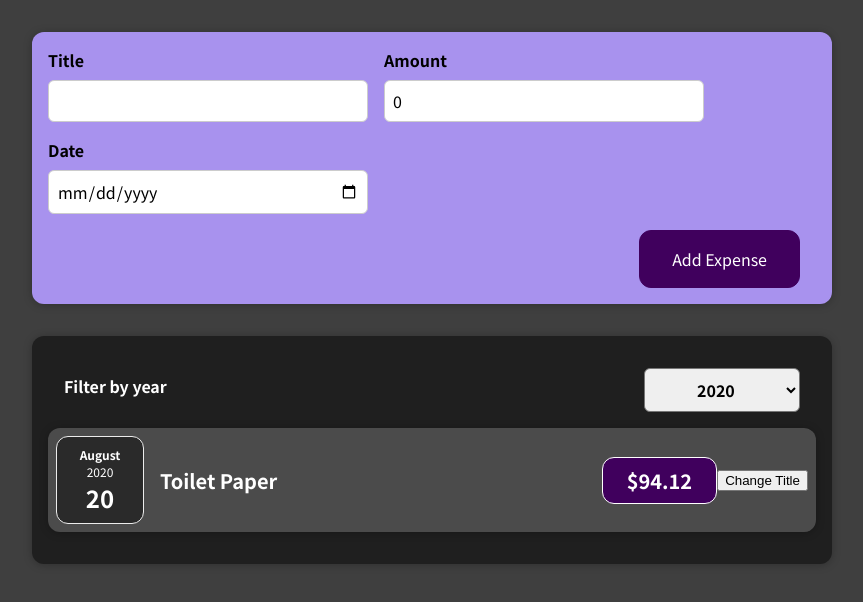
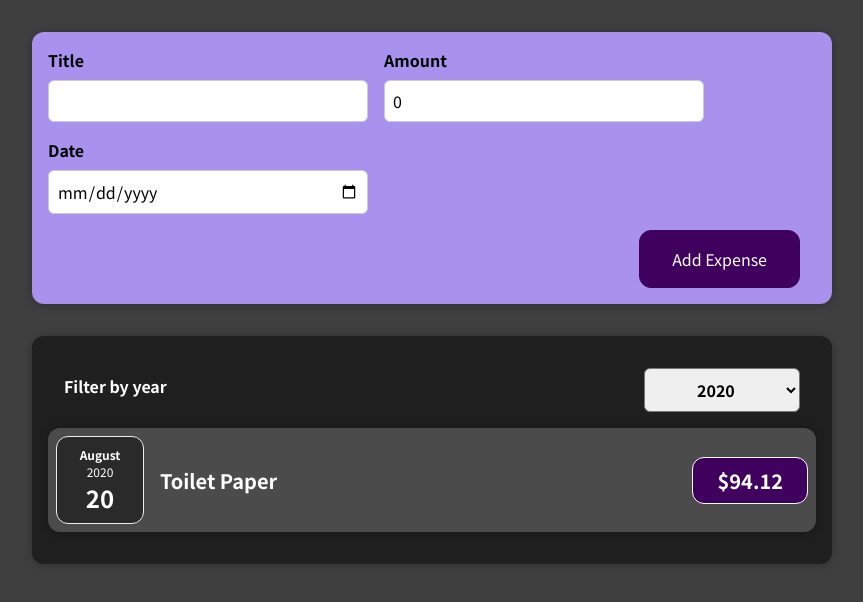
Before and after one commit to Dgvalerio/react-complete-guide, a React (Create React App) app: page / in a window 1280 px wide. Shown: the top 602 px of the page, without its empty margins (208-1071 px from the left). Built offline with nearby package versions, Linux system fonts and the light colour scheme.

Commit message:
Class 60

```diff
--- a/src/components/Expenses/ExpenseItem.tsx
+++ b/src/components/Expenses/ExpenseItem.tsx
@@ -1,23 +1,16 @@
-import React, { useState } from 'react';
+import React from 'react';
 import ExpenseDate from './ExpenseDate';
 import Card from '../UI/Card';
 import './ExpenseItem.css';
 
-const ExpenseItem = ({ title, amount, date }: { title: string; amount: number; date: Date; }) => {
-  const [currentTitle, setCurrentTitle] = useState(title);
-
-  const clickHandler = () => setCurrentTitle('Updated');
-
-  return (
+const ExpenseItem = ({ title, amount, date }: { title: string; amount: number; date: Date; }) => (
   <Card className="expense-item">
     <ExpenseDate date={date} />
     <div className="expense-item__description">
-        <h2>{currentTitle}</h2>
+      <h2>{title}</h2>
       <div className="expense-item__price">${amount}</div>
     </div>
-      <button type="button" onClick={clickHandler}>Change Title</button>
   </Card>
 );
-};
 
 export default ExpenseItem;
```
Lines whose indentation alone changed are shown as unchanged.
